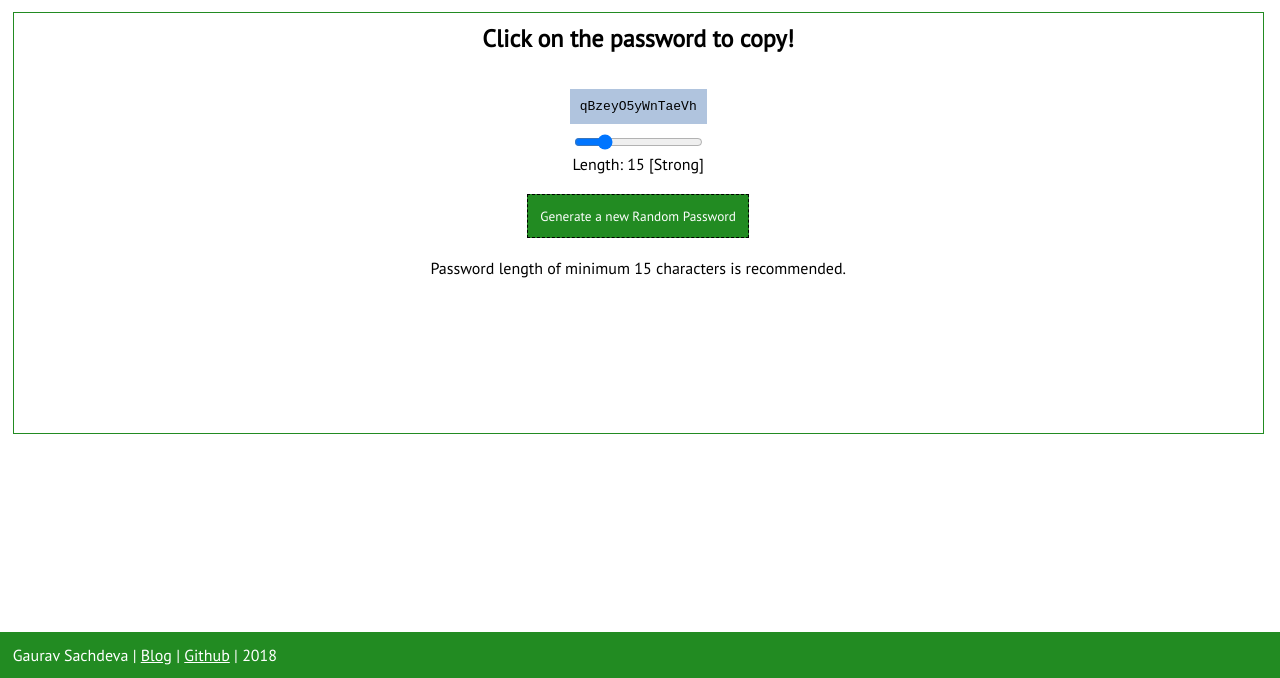
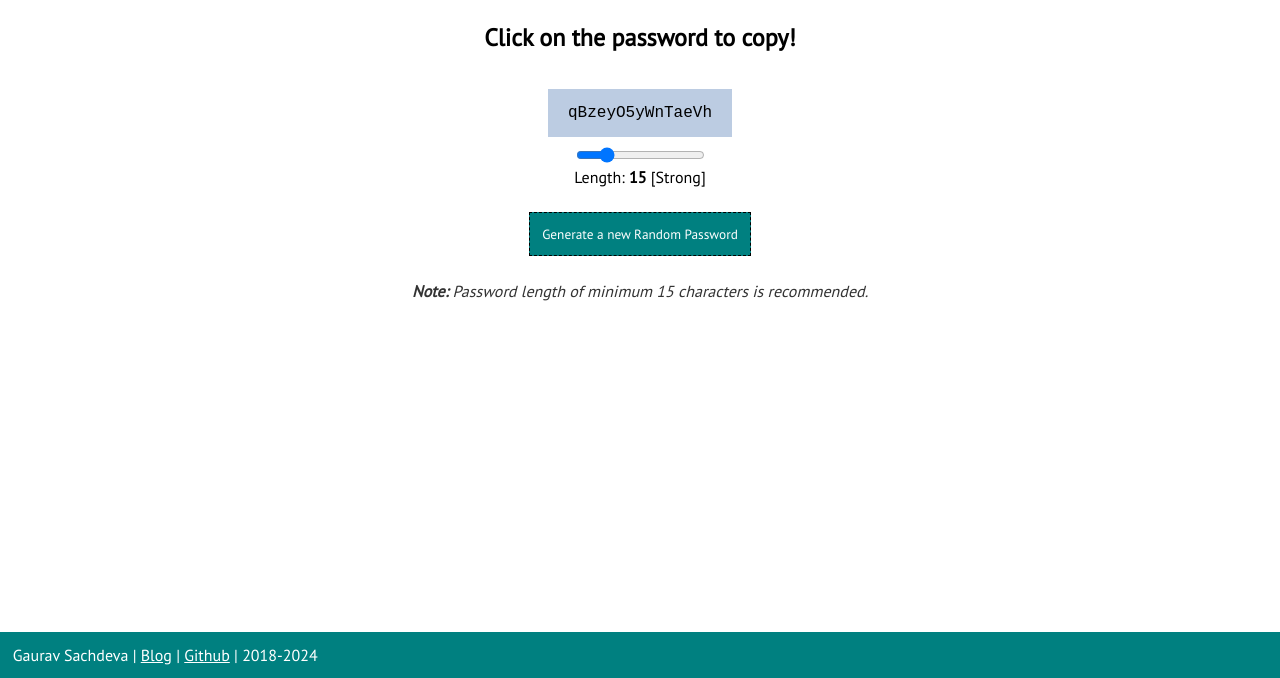
Before and after one commit to iamarav/random-password-generator, a plain HTML site: page index.html in a window 1280 px wide. Shown: the part 122-800 px from the top of the page. Drawn offline with Linux system fonts and the light colour scheme.

Commit message:
Optimised code, updated theme, lighthouse fixes

```diff
--- a/css/style.css
+++ b/css/style.css
@@ -1,103 +1,88 @@
-@import url('https://fonts.googleapis.com/css?family=PT+Sans');
+@import url('https://fonts.googleapis.com/css2?family=PT+Sans&display=swap');
 
-
-*{
+* {
     margin: 0;
     padding: 0;
-    font-family: 'PT Sans', sans-serif;
-
+    font-family: 'PT Sans', system-ui, sans-serif;
 }
 
-:root{
+:root {
     --padding: 3%;
-    --primcolor: forestgreen;
-    --acccolor: white;
-
+    --primary-color: teal;
+    --secondary-color: white;
+    --body-color: #fff;
 }
 
-@media screen and (max-width: 800px) {
-    body {
-        background-color: white;
-        font-size: 0.5em;
+@media screen and (max-width: 768px) {
+    #container {
+        margin: 1% !important;
+        padding: 10px !important;
+        width: 96% !important;
     }
-
-    header{
-    background-color: var(--primcolor);
-    }
-
-    header h1{
-    padding: 1% !important;
-    color: var(--acccolor);
-    }
-
-    #container{
-    margin: 1% !important;
-    padding: 10px !important;
-    width: 96% !important;
-    text-align: center!important;
-    border: none !important;
-
-    }
-
-    footer{
-    bottom: 0px;
-    padding: 1%;
-    background-color: transparent !important;
-    color: black !important;
-    width: 100%;
-    }
-
-    a:link, a:visited{
-        color: black !important;
-    }
-
 }
 
-
-body{
-
+body {
+    background-color: var(--body-color);
 }
 
-header{
-    background-color: var(--primcolor);
+header {
+    background-color: var(--primary-color);
 }
 
-header h1{
+header h1 {
     padding: var(--padding);
-    color: var(--acccolor);
+    color: var(--secondary-color);
 }
 
-#container{
-    border: 1px solid var(--primcolor);
-    margin: 1%;
-    padding: 10px;
-    width: 96%;
-    text-align: center;
-    height: 50vh;
+button {
+    border: 1px dashed black;
+    padding: 1%;
+    background-color: var(--primary-color);
+    color: var(--secondary-color);
+    cursor: pointer;
 }
 
-#pwd{
-    font-family: monospace;
-    background-color: lightsteelblue;
-    padding: 10px;
-}
-
-#btn{
-    border: 1px dashed black;
-    padding: 1%;
-    background-color: var(--primcolor);
-    color: var(--acccolor);
-}
-
-a:visited, a:link{
+a:visited,
+a:link {
     color: white;
 }
 
-footer{
-    bottom: 0px;
+footer {
+    bottom: 0;
     position: fixed;
     padding: 1%;
-    background-color: var(--primcolor);
-    color: var(--acccolor);
+    background-color: var(--primary-color);
+    color: var(--secondary-color);
     width: 100%;
 }
+
+#container {
+    margin: 1%;
+    padding: 10px;
+    text-align: center;
+    min-height: 50vh;
+}
+
+.d-block {
+    display: block;
+}
+
+.entry-title {
+    margin-bottom: 3rem;
+}
+
+.entry-content {
+    margin: 25px 0;
+}
+
+#pwd {
+    font-family: monospace;
+    background-color: rgb(188, 204, 226);
+    padding: 15px 20px;
+    font-size: 1rem;
+}
+
+.note {
+    color: #333;
+    font-style: italic;
+}
--- a/index.html
+++ b/index.html
@@ -1,46 +1,67 @@
 <!DOCTYPE html>
-<html>
+<html lang="en">
+
 <head>
     <title>Random Password Generator</title>
 
-        <!--        meta-->
-
+    <!-- Meta-->
     <meta charset="UTF-8">
     <meta name="description" content="Open Source Password Generator on Github">
     <meta name="keywords" content="Free, Best, Password, Generator, Github, Open Source, JS, gaurav, sachdeva, arav">
     <meta name="author" content="Gaurav Sachdeva">
     <meta name="viewport" content="width=device-width, initial-scale=1.0">
+    <!-- // Meta-->
 
-<!--        styles-->
+    <link rel="preconnect" href="https://fonts.googleapis.com">
+    <link rel="preconnect" href="https://fonts.gstatic.com" crossorigin>
+
+    <!-- Styles-->
     <link rel="stylesheet" href="css/style.css">
+    <!-- // Styles-->
 </head>
-    <body onload="changeLength(15)">
+
+<body onload="changeLength()">
     <header>
         <h1>Random Password Generator</h1>
     </header>
     <hr>
 
     <div id="container">
-            <h2>Click on the password to copy!</h2><br>&nbsp;<br>
-        <code id="pwd" onclick="copy()">Loading...</code><br>
-           &nbsp; <br>
-      <input type="range" min="6" max="50" value="15" class="slider" id="pwdRange" onchange="changeLength()" >
-                                    <br>Length: <span id="lengthVal"> </span> [<span id="rating">Waiting...</span>]
 
-            <br>&nbsp;<br>
+        <div class="entry-title">
+            <h2>Click on the password to copy!</h2>
+        </div>
 
-        <button onclick="changeLength()" name="Submit" id="btn">Generate a new Random Password</button>
-            <br>&nbsp;<br>
-            <p>Password length of minimum 15 characters is recommended.</p>
+        <div class="entry-content">
+            <code id="pwd" onclick="copy()">Loading...</code>
+        </div>
+
+        <div class="form-input">
+            <input type="range" min="6" max="50" value="15" class="slider" id="pwdRange" onchange="changeLength()"
+                title="Slide to set password length." />
+
+            <label for="pwdRange" class="d-block">
+                Length: <strong id="lengthVal"></strong> [<span id="rating">Loading...</span>]
+            </label>
+
+        </div>
+
+        <div class="entry-content">
+            <button id="generate" type="button" onclick="changeLength()" name="Submit">Generate a new Random
+                Password</button>
+        </div>
+
+        <p class="note">
+            <strong>Note:</strong>
+            <span>Password length of minimum 15 characters is recommended.</span>
+        </p>
 
     </div>
 
     <footer id="footer">Gaurav Sachdeva |
-    <a href="http://arav.ga?git=emlverify" target="_blank" id="footerlink" >Blog</a> |
-        <a href="http://github.com/iamarav" target="_blank" id="footerlink" >Github</a> | 2018 </footer>
-
-
-
+        <a href="http://gauravsachdeva.in?ref=pwdgen" target="_blank" id="footerlink">Blog</a> |
+        <a href="http://github.com/iamarav" target="_blank" id="footerlink">Github</a> | 2018-2024
+    </footer>
 
     <script src="js/script.js"></script>
 </body>
--- a/js/script.js
+++ b/js/script.js
@@ -1,43 +1,47 @@
-function genPass(length) {
-  var text = "";
-  var possible = "ABCDEFGHIJKLMNOPQRSTUVWXYZabcdefghijklmnopqrstuvwxyz0123456789@!#$";
+function genPass(len = 15) {
+    const rating = document.getElementById("rating");
+    const randPass = document.getElementById("pwd");
+    const possible = "ABCDEFGHIJKLMNOPQRSTUVWXYZabcdefghijklmnopqrstuvwxyz0123456789@!#$";
+    const possibleLength = possible.length;
+    let text = "";
 
-  for (var i = 0; i < length; i++)
-    text += possible.charAt(Math.floor(Math.random() * possible.length));
+    for (let i = 0; i < len; i++) {
+        text += possible.charAt(Math.floor(Math.random() * possibleLength));
+    }
 
-    var randPass = document.getElementById('pwd').innerHTML = text;
+    randPass.textContent = text;
 
-    if(length<15){
-        rating.innerHTML = "Weak";
+    if (len < 15) {
+        rating.textContent = "Weak";
     }
-    else if(length<40){
-        rating.innerHTML = "Strong";
+    else if (len < 40) {
+        rating.textContent = "Strong";
     }
-    else{
-        rating.innerHTML = "Extra Strong";
+    else {
+        rating.textContent = "Extra Strong";
     }
 
     return true;
 }
 
 function copy() {
-             var range = document.createRange();
+    const range = document.createRange();
     range.selectNode(document.getElementById("pwd"));
     window.getSelection().removeAllRanges();
     window.getSelection().addRange(range);
     document.execCommand("copy");
+
     alert('Copy to Clipboard Success!');
 }
 
-function changeLength(){
-    var slider = document.getElementById("pwdRange");
-    var output = document.getElementById("lengthVal");
-    var rating = document.getElementById("rating");
-    output.innerHTML = slider.value;
+function changeLength() {
+    const slider = document.getElementById("pwdRange");
+    const output = document.getElementById("lengthVal");
+    output.textContent = slider.value;
 
-    slider.oninput = function() {
-    output.innerHTML = this.value;
-
+    slider.oninput = function () {
+        output.textContent = this.value;
+        genPass(this.value);
     }
 
     genPass(slider.value);
```
Also changed, not shown: 1 other file. Lines whose indentation alone changed are shown as unchanged.
